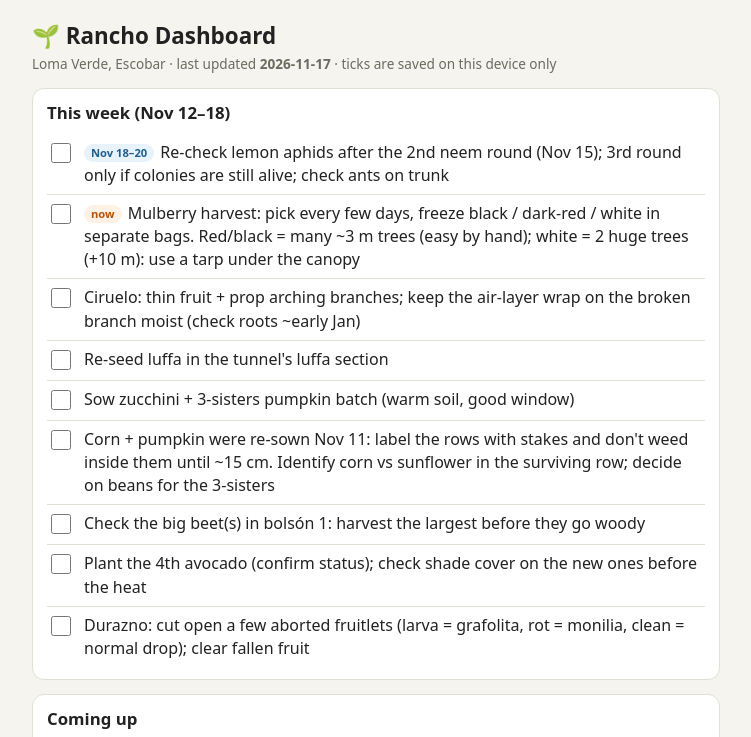
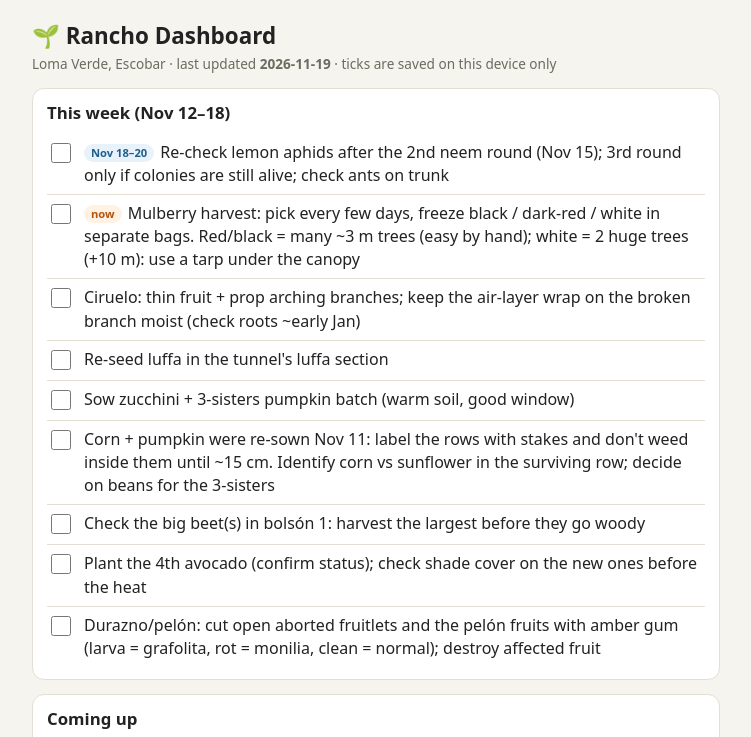
Before and after one commit to bonesao/rancho_claude, a plain HTML site: page index.html in a window 1280 px wide. Shown: the top 737 px of the page, without its empty margins (264-1015 px from the left). Drawn offline with Linux system fonts and the light colour scheme.

Commit message:
Log pelon fruit gum observation (Nov 19)
Co-Authored-By: Claude Sonnet 5.5 <noreply@anthropic.com>

```diff
--- a/index.html
+++ b/index.html
@@ -44,7 +44,7 @@
 <body>
 <main>
   <h1>🌱 Rancho Dashboard</h1>
-  <div class="sub">Loma Verde, Escobar · last updated <b>2026-11-17</b> · ticks are saved on this device only</div>
+  <div class="sub">Loma Verde, Escobar · last updated <b>2026-11-19</b> · ticks are saved on this device only</div>
 
   <section>
     <h2>This week (Nov 12–18)</h2>
@@ -57,7 +57,7 @@
       <li><label><input type="checkbox"><span>Corn + pumpkin were re-sown Nov 11: label the rows with stakes and don't weed inside them until ~15 cm. Identify corn vs sunflower in the surviving row; decide on beans for the 3-sisters</span></label></li>
       <li><label><input type="checkbox"><span>Check the big beet(s) in bolsón 1: harvest the largest before they go woody</span></label></li>
       <li><label><input type="checkbox"><span>Plant the 4th avocado (confirm status); check shade cover on the new ones before the heat</span></label></li>
-      <li><label><input type="checkbox"><span>Durazno: cut open a few aborted fruitlets (larva = grafolita, rot = monilia, clean = normal drop); clear fallen fruit</span></label></li>
+      <li><label><input type="checkbox"><span>Durazno/pelón: cut open aborted fruitlets and the pelón fruits with amber gum (larva = grafolita, rot = monilia, clean = normal); destroy affected fruit</span></label></li>
     </ul>
   </section>
 
```
Also changed, not shown: 2 other files.
